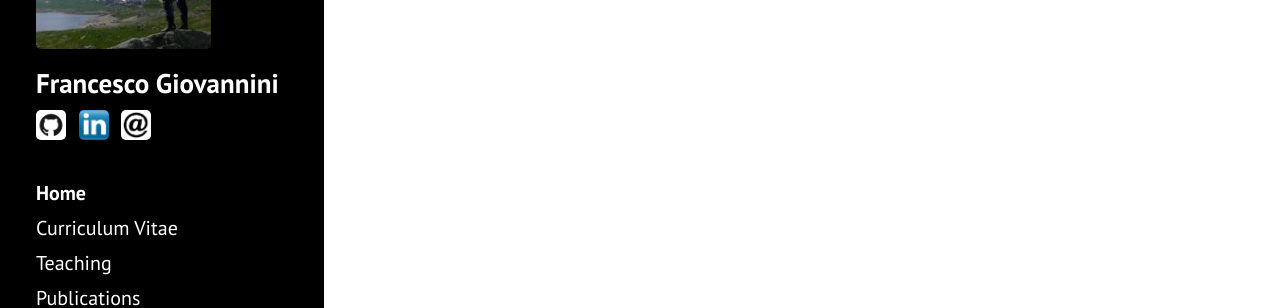
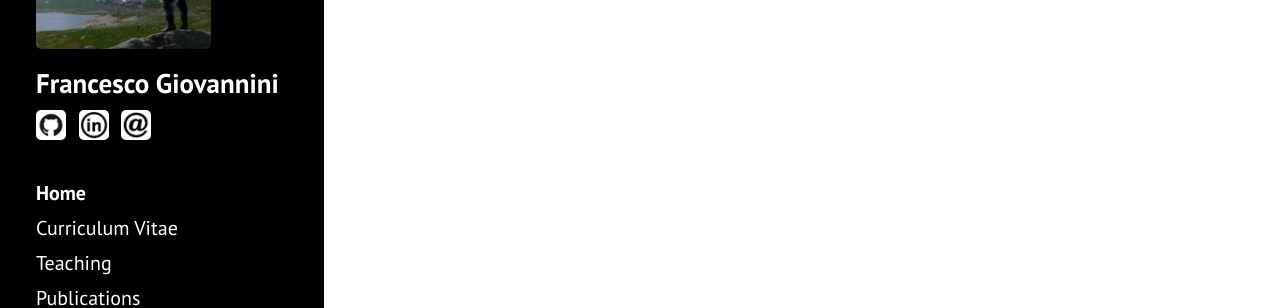
Before and after one commit to JoErNanO/joernano.github.io, a Jekyll site: the page built from index.html, in a window 1280 px wide. Shown: the part 459-767 px from the top of the page. Built offline with Jekyll 4.4.1, drawn with Linux system fonts in a browser that asks for light colours; Markdown is read by kramdown in place of the engine named in the settings; the list of posts is cut into pages by our own code.

Commit message:
[IMG] Use black-and-white homemade icon for linedin. Stick with one colour template.

```diff
--- a/_config.yml
+++ b/_config.yml
@@ -22,7 +22,7 @@ author:
 
 icons:
     github: 'img/github.png'
-    linkedin: 'img/linkedin.png'
+    linkedin: 'img/linkedin-bw.png'
     email: 'img/email.png'
 
 paginate:         5
```
Also changed, not shown: img/linkedin-bw.png (added), img/linkedin-bw.svg (added).
